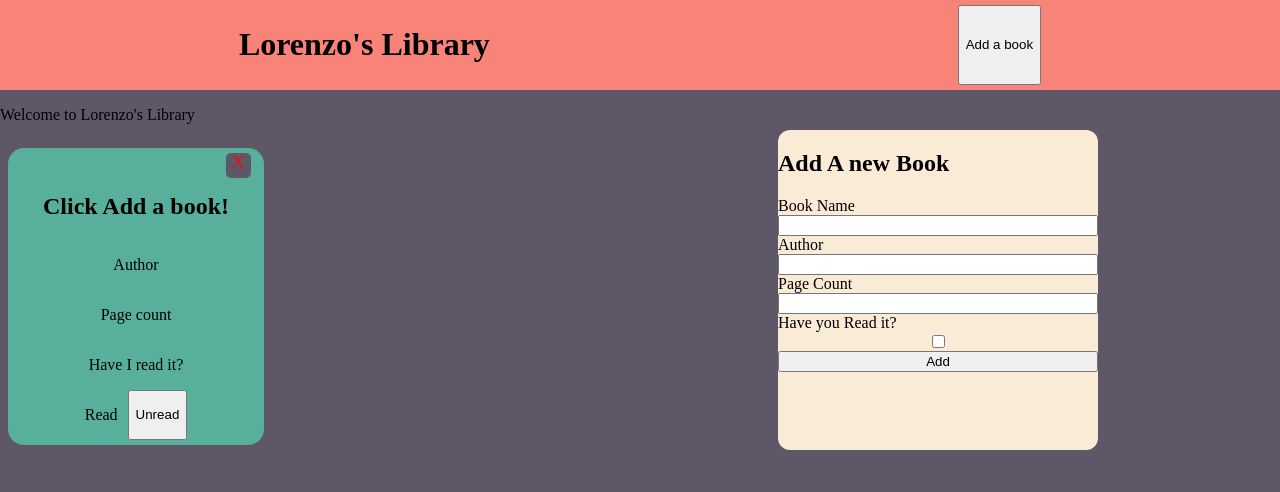
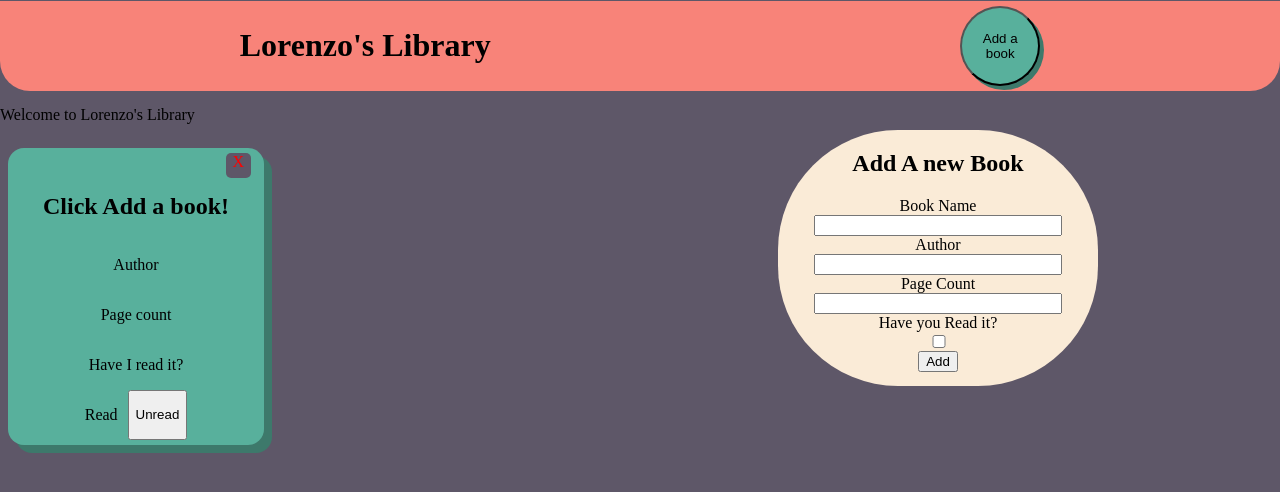
Before and after one commit to lorenzohill/library, a plain HTML site: page index.html in a window 1280 px wide. Both pictures are taken after a click on the button "Add a book". Drawn offline with Linux system fonts and the light colour scheme.

Commit message:
Added UI Fixes

```diff
--- a/style.css
+++ b/style.css
@@ -11,6 +11,24 @@ header{
   align-content: center;
   display: flex;
   padding: 5px;
+  border-radius: 0px 0px 30px 30px;
+  position: sticky;
+  top: 1px;
+  z-index: 10;
+
+}
+
+.modalButton {
+  background-color: #58B09C;
+  border-radius: 50px;
+  height: 5rem;
+  width: 5rem;
+  box-shadow: 4px 4px #3d796b;
+}
+
+.modalButton:hover {
+  background-color: #3d796b;
+  box-shadow: none;
 }
 
 .card{
@@ -23,6 +41,7 @@ header{
   margin: 8px;
   width: 256px;
   background-color: #58B09C;
+  box-shadow: 8px 8px #3d796b;
 }
 
 .bookcontainer{
@@ -32,17 +51,23 @@ header{
 }
 
 .modal{
-  width: 20rem;
+  align-items: center;
   background-color: antiquewhite;
-  border-radius: 12px;
-  height: 20rem;
-  position: fixed;
-  z-index: 10;
-  top: 15%;
-  left: 60%;
+  border-radius: 120px;
   display: flex;
   flex-direction: column;
+  height: 16rem;
+  left: 60%;
   margin: 10px;
+  position: fixed;
+  text-align: center;
+  top: 15%;
+  width: 20rem;
+  z-index: 10;
+}
+
+.modal > input{
+  width: 75%;
 }
 
 .hide{
```
